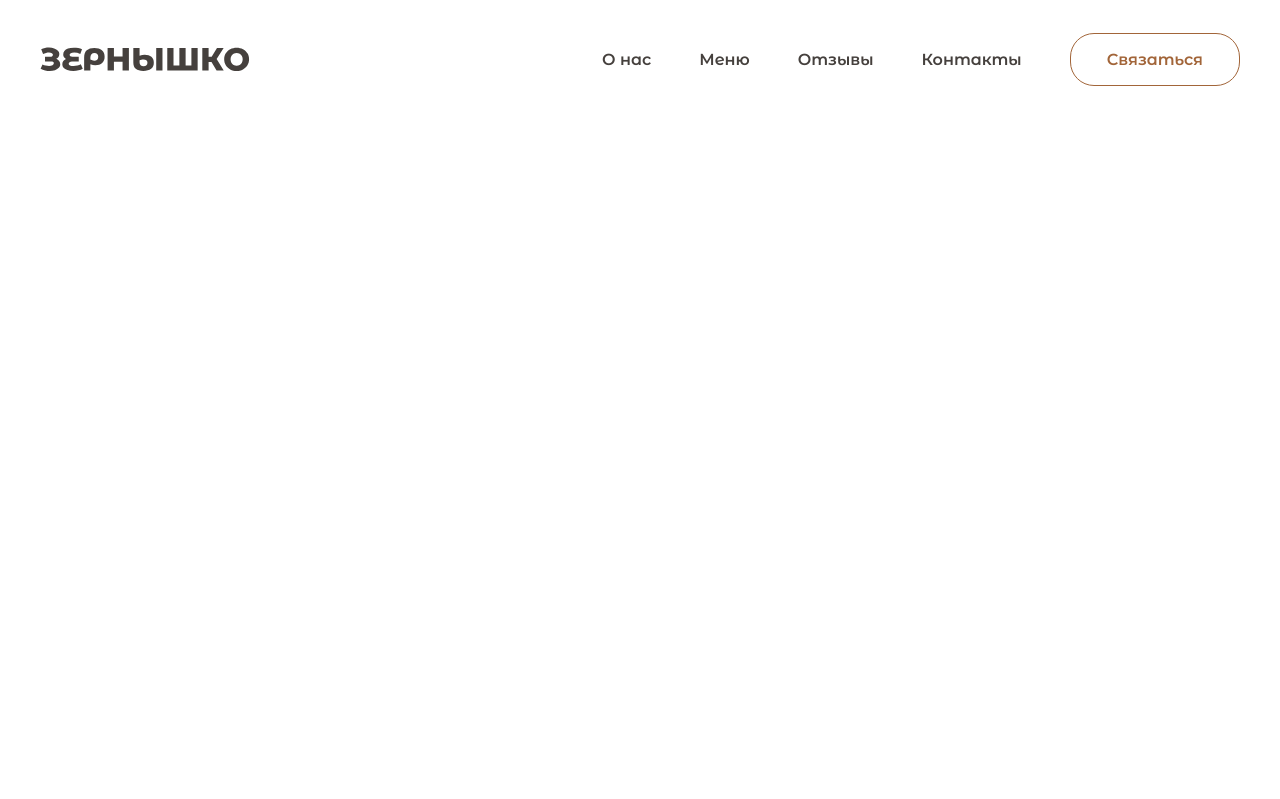
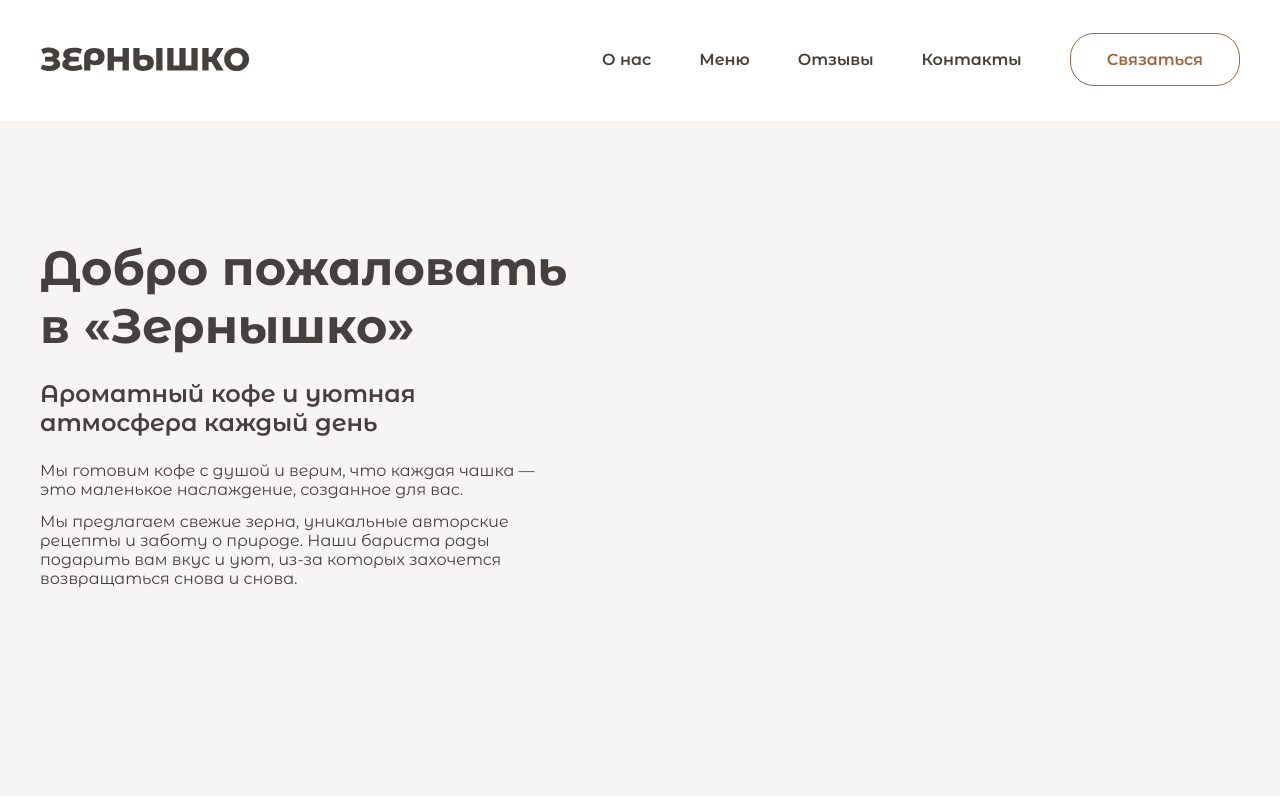
Before and after one commit to ASHWAGANDHUM/Coffee-House, a plain HTML site: page index.html in a window 1280 px wide. Drawn offline with Linux system fonts and the light colour scheme.

Commit message:
Add text content to top

```diff
--- a/index.html
+++ b/index.html
@@ -3,15 +3,14 @@
 <head>
     <meta charset="UTF-8">
     <meta name="viewport" content="width=device-width, initial-scale=1.0">
-    <title>Кофейня "Зёрнышко"</title>
+    <title>Кофейня "Зернышко"</title>
     <link rel="preconnect" href="https://fonts.googleapis.com">
     <link rel="preconnect" href="https://fonts.gstatic.com" crossorigin>
     <link href="https://fonts.googleapis.com/css2?family=Montserrat+Alternates:wght@400;600;700;800&display=swap" rel="stylesheet">
     <link rel="stylesheet" href="styles.css">
 </head>
 <body>
-    <div class="top center">
-        <header class="header">
+    <header class="header center">
         <a class="header__logo" href="index.html"><img class="header__logo-img" src="images/logo.svg" alt="Зернышко"></a>
         <div class="header__menu-wrapper">
             <nav class="header__menu">
@@ -23,6 +22,17 @@
             <button class="header__button">Связаться</button>
         </div>
     </header>
+    <div class="top center">
+        <section class="top-content">
+            <div class="top-content__text">
+                <h1 class="top-content__title">Добро пожаловать в «Зернышко»</h1>
+                <p class="top-content__subtitle">Ароматный кофе и уютная атмосфера каждый день</p>
+                <div class="top-content__desc-wrapper">
+                    <p class="top-content__desc">Мы готовим кофе с душой и верим, что каждая чашка — это маленькое наслаждение, созданное для вас.</p>
+                    <p class="top-content__desc">Мы предлагаем свежие зерна, уникальные авторские рецепты и заботу о природе. Наши бариста рады подарить вам вкус и уют, из-за которых захочется возвращаться снова и снова.</p>
+                </div>
+            </div>
+        </section>
     </div>
 </body>
 </html>
--- a/styles.scss
+++ b/styles.scss
@@ -71,3 +71,42 @@ button {
         }
     }
 }
+
+.top {
+    background-color: $bgc-main;
+}
+
+.top-content {
+    padding-top: 118px;
+    padding-bottom: 208px;
+    &__text {
+        display: flex;
+        flex-flow: column wrap; // ПЕРЕНОС (ИМЕТЬ В ВИДУ)
+        gap: 24px;
+        width: 586px;
+    }
+    &__title {
+        font-size: 48px;
+        font-weight: 700;
+        width: 95%;
+        color: $color-text;
+    }
+    &__subtitle {
+        font-size: 24px;
+        font-weight: 600;
+        width: 498px;
+        color: $color-text;
+    }
+    &__desc-wrapper {
+        display: flex;
+        flex-flow: column wrap; // ПЕРЕНОС (ИМЕТЬ В ВИДУ)
+        justify-content: space-between;
+        height: 127px;
+    }
+    &__desc {
+        font-style: 16px;
+        font-weight: 400;
+        width: 498px;
+        color: $color-text;
+    }
+}
--- a/vars.scss
+++ b/vars.scss
@@ -1,3 +1,4 @@
 $color-text: #45403D;
 $color-button: #A26539;
+$bgc-main: #F6F5F4;
 $font-size-text: 16px;
```
Also changed, not shown: styles.css, 1 other file. Lines whose indentation alone changed are shown as unchanged.
